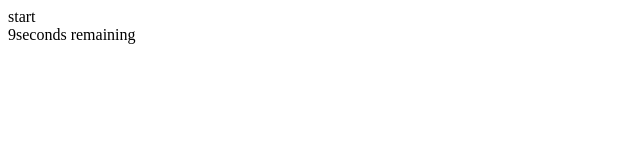
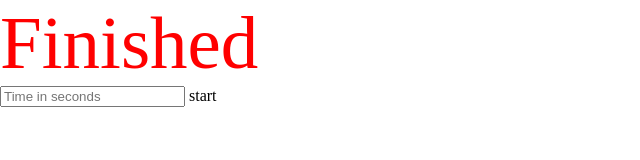
Before and after one commit to TraxxyS/countdown, a plain HTML site: page index.html in a window 1280 px wide. Both pictures are taken after a click on the element "start". Shown: the whole page, without its empty margins (0-640 px from the left). Drawn offline with Linux system fonts and the light colour scheme.

Commit message:
changed some things

```diff
--- a/app.js
+++ b/app.js
@@ -1,9 +1,10 @@
+// Starts the counter by clicking on Start
+function StartCountdown() {
 
-
-function StartCountdown() {
-  var timeleft = 10;
+  var time = document.getElementById('Input').value;
+  var timeleft = time;
   var downloadTimer = setInterval(function() {
-    document.getElementById("countdown").innerHTML = timeleft + "seconds remaining";
+    document.getElementById("countdown").innerHTML = timeleft;
     timeleft -= 1;
     if(timeleft <= 0) {
       clearInterval(downloadTimer);
--- a/index.html
+++ b/index.html
@@ -3,9 +3,11 @@
   <head>
     <meta charset="utf-8">
     <title></title>
+    <link rel="stylesheet" type="text/css" href="main.css" media="screen" />
   </head>
   <body>
     <script type="text/javascript" src="app.js"></script>
+    <div class="Counter" id="countdown"></div>
+    <input id="Input"type="number" name="countdownzahl" value="" placeholder="Time in seconds">
     <span onclick="StartCountdown()" class="addBtn">start</span>
-    <div id="countdown"></div>
 </html>
--- /dev/null
+++ b/main.css
@@ -0,0 +1,18 @@
+html,
+body {
+  margin: 0;
+  padding: 0;
+}
+
+.Counter {
+  font-size: 75px;
+  color: red;
+  top: 50%;
+  left: 50%;
+  margin: 0 auto;
+}
+
+span {
+  width: 100px;
+  height: 100px;
+}
```
